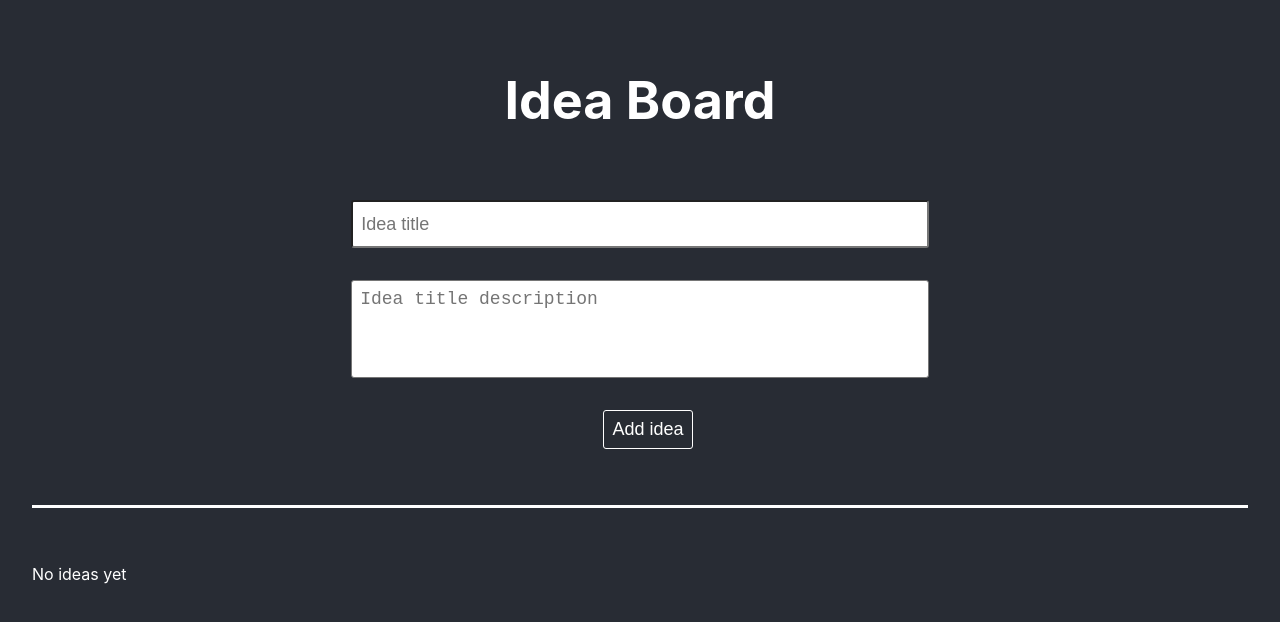
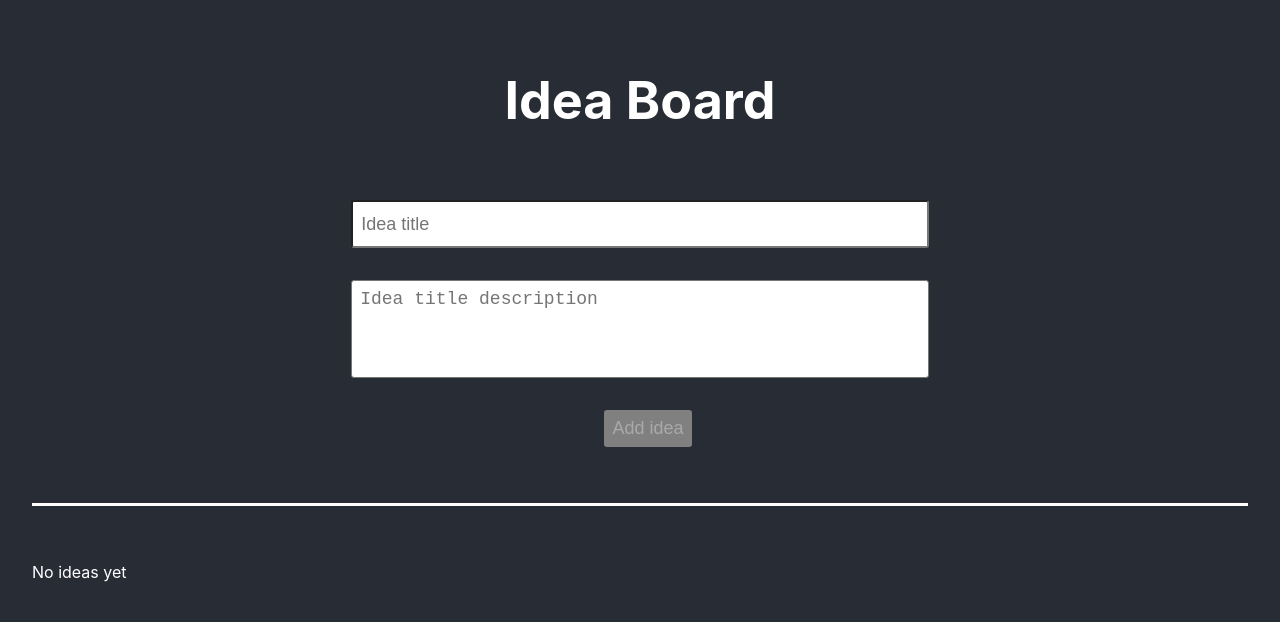
Before and after one commit to DavidSurina/Idea_board, a React (Create React App) app: page / in a window 1280 px wide. Shown: the top 622 px of the page. Built offline with nearby package versions, Linux system fonts and the light colour scheme.

Commit message:
added a different logic to set a values for inputs and added deleting

```diff
--- a/src/App.css
+++ b/src/App.css
@@ -76,6 +76,12 @@
   border: 1px solid #282c34;
 }
 
+.input_btn:disabled {
+  color: darkgray;
+  background-color: gray;
+  border: darkgray;
+}
+
 .board_wrapper {
   width: 100%;
   display: flex;
--- a/src/App.tsx
+++ b/src/App.tsx
@@ -1,6 +1,7 @@
-import React, { useEffect, useReducer, useRef } from "react";
+import React, { useEffect, useReducer, useState, useId } from "react";
 import "./App.css";
 import IdeaCard from "./Components/IdeaCard/IdeaCard";
+import { v4 as uuidv4 } from "uuid";
 
 export type ideaState = {
   title: string;
@@ -10,16 +11,17 @@ export type ideaState = {
 };
 
 function App(): JSX.Element {
-  const titleInputRef = useRef<HTMLInputElement>();
-  const textAreaRef = useRef<HTMLTextAreaElement>();
+  const [titleInput, setTitleInput] = useState("");
+  const [textAreaInput, setTextAreaInput] = useState("");
 
   const [items, dispatch] = useReducer((state, action) => {
     switch (action.type) {
       case "add":
+        const id = uuidv4();
         return [
           ...state,
           {
-            id: state.length,
+            id: id,
             title: action.title,
             textArea: action.textArea,
             changed: action.changed,
@@ -38,7 +40,7 @@ function App(): JSX.Element {
             : item;
         });
       case "delete":
-        return state.filter((_, index) => index !== action.index);
+        return state.filter((item) => item.id !== action.id);
       default:
         return state;
     }
@@ -50,24 +52,23 @@ function App(): JSX.Element {
 
   function handleSubmit(e): void {
     e.preventDefault();
-    if (
-      titleInputRef.current.value !== "" &&
-      textAreaRef.current.value !== ""
-    ) {
+    if (titleInput !== "" && textAreaInput !== "") {
       dispatch({
         type: "add",
-        title: titleInputRef?.current?.value,
-        textArea: textAreaRef?.current?.value,
+        title: titleInput,
+        textArea: textAreaInput,
         changed: new Date().toLocaleString(),
       });
-      titleInputRef.current.value = "";
-      textAreaRef.current.value = "";
+      setTitleInput("");
+      setTextAreaInput("");
     }
   }
 
   const boardsRender =
     items.length > 0 ? (
-      items.map((idea) => <IdeaCard ideaObj={idea} setter={dispatch} />)
+      items.map((idea) => (
+        <IdeaCard key={idea.id} ideaObj={idea} setter={dispatch} />
+      ))
     ) : (
       <div>No ideas yet</div>
     );
@@ -80,21 +81,27 @@ function App(): JSX.Element {
       <body className="body">
         <form className="input_wrapper" onSubmit={handleSubmit}>
           <input
-            ref={titleInputRef}
+            value={titleInput}
             className="input"
             placeholder="Idea title"
             minLength={5}
             maxLength={30}
+            onChange={(e) => setTitleInput(e.target.value)}
           />
           <textarea
-            ref={textAreaRef}
+            value={textAreaInput}
             className="textarea"
             minLength={10}
             maxLength={140}
             rows={4}
             placeholder="Idea title description"
+            onChange={(e) => setTextAreaInput(e.target.value)}
           />
-          <button className="input_btn" type="submit">
+          <button
+            className="input_btn"
+            type="submit"
+            disabled={titleInput === "" || textAreaInput === ""}
+          >
             Add idea
           </button>
         </form>
--- a/src/Components/IdeaCard/IdeaCard.tsx
+++ b/src/Components/IdeaCard/IdeaCard.tsx
@@ -31,6 +31,13 @@ function IdeaCard(props: propTypes): JSX.Element {
       title: editTitle.value,
       textArea: editDesc.value,
       changed: new Date().toLocaleString(),
+    });
+  }
+
+  function deleteCard(): void {
+    setter({
+      type: "delete",
+      id: id,
     });
   }
 
@@ -108,10 +115,6 @@ function IdeaCard(props: propTypes): JSX.Element {
     <div className="card_text">{editDesc.value}</div>
   );
 
-  function onDeletePress(): void {
-    console.log("deleted");
-  }
-
   return (
     <div className="card_wrapper">
       <div className="row">
@@ -125,7 +128,7 @@ function IdeaCard(props: propTypes): JSX.Element {
       </div>
       {descRender}
       <div className="btn_row">
-        <button className="delete_btn" onClick={onDeletePress}>
+        <button className="delete_btn" onClick={deleteCard}>
           Delete idea
         </button>
         <div>{`${changed}`}</div>
```
